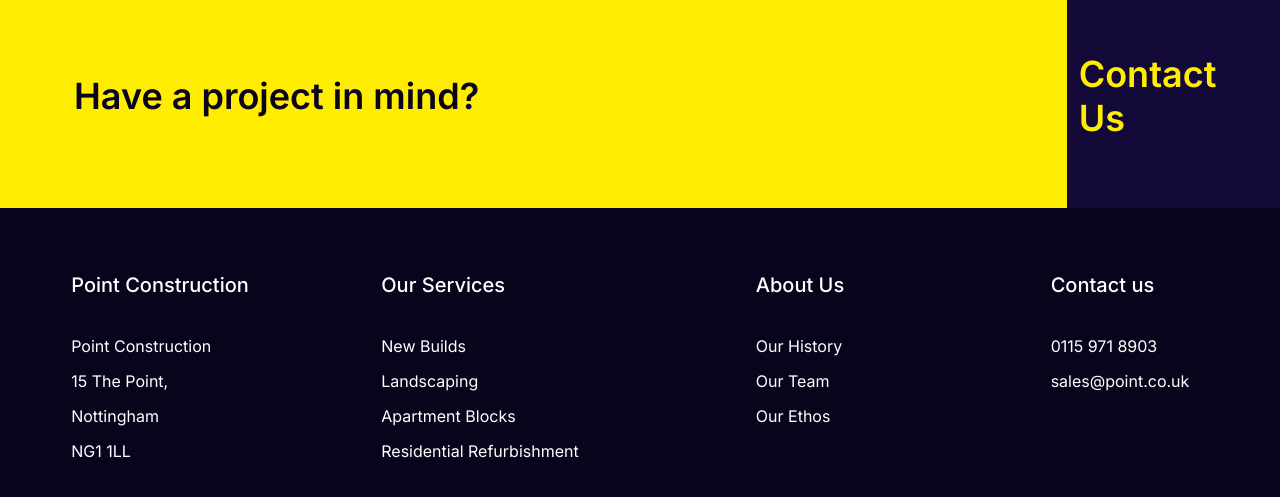
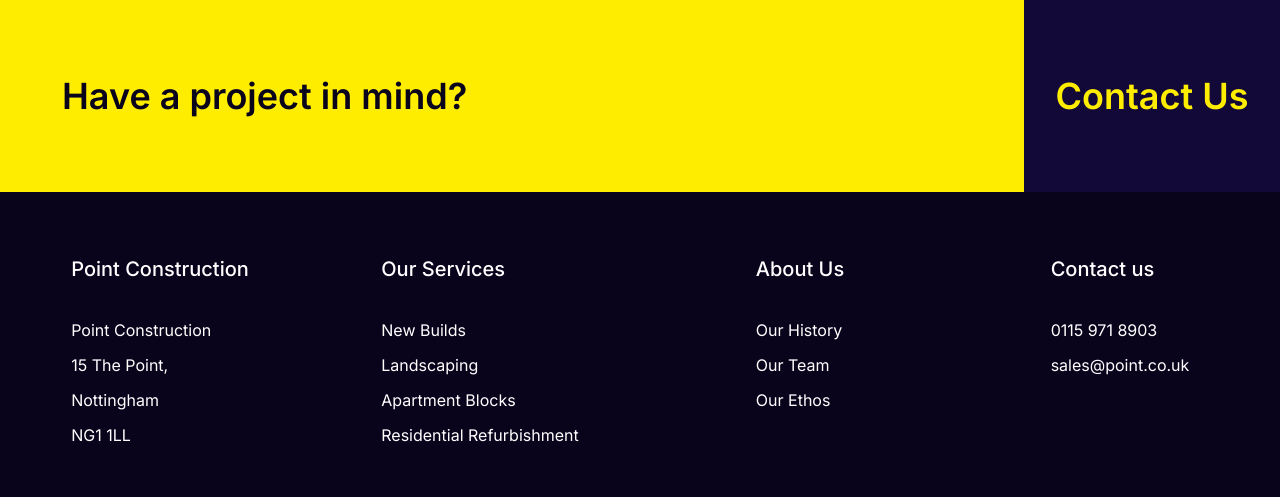
Before and after one commit to LewisCM14/point_construction, a Django app: page / in a window 1280 px wide. Shown: the top 497 px of the page. Run offline with Django 3.2, Linux system fonts and the light colour scheme.

Commit message:
complete action bar in footer

```diff
--- a/static/css/footer.css
+++ b/static/css/footer.css
@@ -22,15 +22,51 @@ footer {
     color: #FFED00;
 }
 
+.action-bar-outer {
+    width: 100%;
+    height: 192px;
+}
+
+.action-bar-inner {
+    width: 100%;
+    height: 100%;
+}
+
 .action-bar-text {
+    position: absolute;
     font-size: 36px;
     line-height: 44px;
-    padding-top: 74px;
-    padding-bottom: 74px;
-    padding-left: 62px;
+    padding: 74px 0 74px 62px;
 }
 
-.action-bar-button {
+.contact-button-container {
+    height: 100%;
+    width: 100%;
+}
+
+.contact-us-button {
+    width: 20%;
     font-size: 36px;
     line-height: 44px;
 }
+
+@media screen and (max-width: 767px) {
+    .action-bar-outer {
+        height: 223px;
+    }
+
+    .action-bar-text {
+        font-size: 24px;
+        line-height: 29px;
+        padding: 48px 60px 20px 60px;
+        text-align: center;
+    }
+
+    .contact-us-button {
+        margin-top: 98px;
+        font-size: 20px;
+        line-height: 24px;
+        width: 219px;
+        height: 75px;
+    }
+}
--- a/templates/includes/footer.html
+++ b/templates/includes/footer.html
@@ -6,18 +6,12 @@
 
 <footer>
     <!-- Action Bar -->
-    <section class="bg-yellow">
-        <div class="container-fluid">
-            <div class="row">
-                <div class="col-10">
-                    <div>
-                        <p class="action-bar-text navy-text fw-600">Have a project in mind?</p>
-                    </div>
-                </div>
-                <div class="col-2 bg-blue d-flex justify-content-center align-items-center">
-                    <div>
-                        <p class="yellow-text fw-600 action-bar-button">Contact Us</p>
-                    </div>
+    <section>
+        <div class="action-bar-outer bg-yellow">
+            <div class="action-bar-inner d-flex justify-content-md-start justify-content-center">
+                <p class="navy-text fw-600 action-bar-text">Have a project in mind?</p>
+                <div class="contact-button-container d-flex justify-content-md-end justify-content-center">
+                    <button class="bg-blue yellow-text fw-600 contact-us-button">Contact Us</button>
                 </div>
             </div>
         </div>
```
